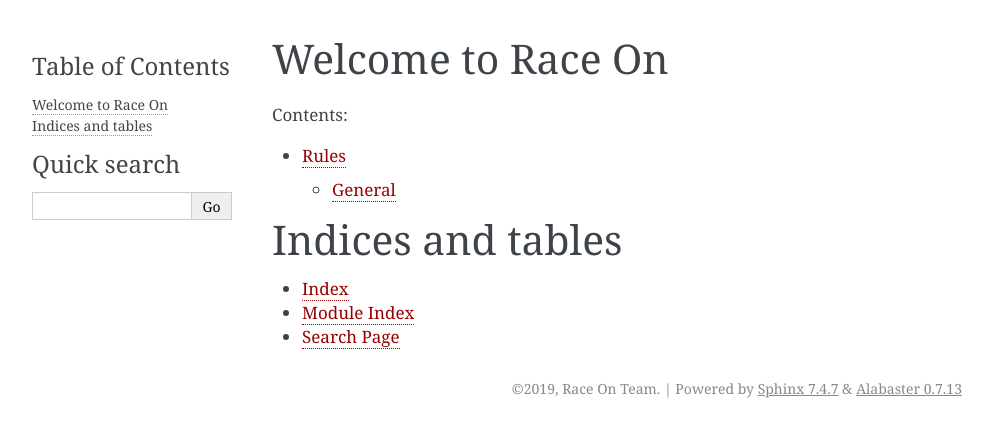
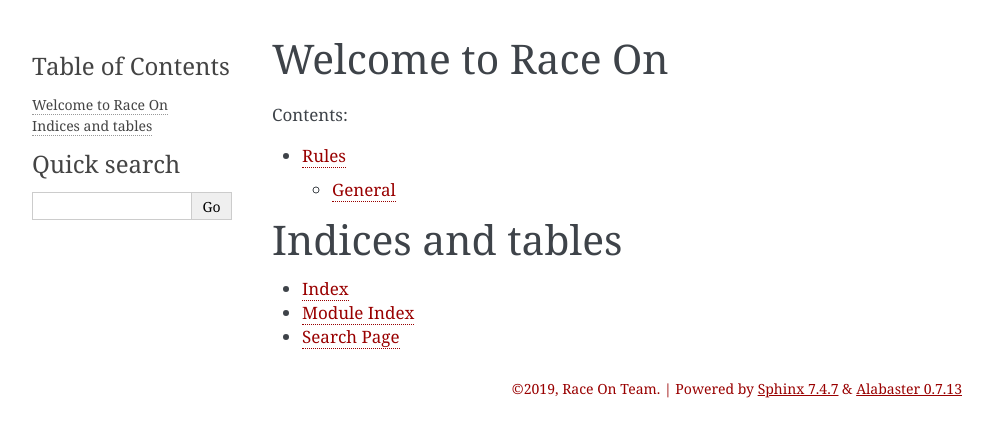
Before and after one commit to annaszy/website, a Sphinx documentation site: the page built from source/index.rst, in a window 1280 px wide. Shown: the top 437 px of the page, without its empty margins (148-1141 px from the left). Built offline with Sphinx 7.4.7, drawn with Linux system fonts in a browser that asks for light colours.

Commit message:
Update conf.py

```diff
--- a/source/conf.py
+++ b/source/conf.py
@@ -52,9 +52,9 @@
 # Add any paths that contain custom static files (such as style sheets) here,
 # relative to this directory. They are copied after the builtin static files,
 # so a file named "default.css" will overwrite the builtin "default.css".
-html_static_path = ['static']
+html_static_path = ['_static']
 
-# Do not include a link to original source code of the page
+# Do not include a link to original source code of the page"side
 html_copy_source = False
 
 # Page titles
@@ -64,4 +64,5 @@
 html_theme_options = {
     "link_hover":"#990000",
     "link":"#990000",
+    "footer_text":"#990000",
 }
```
